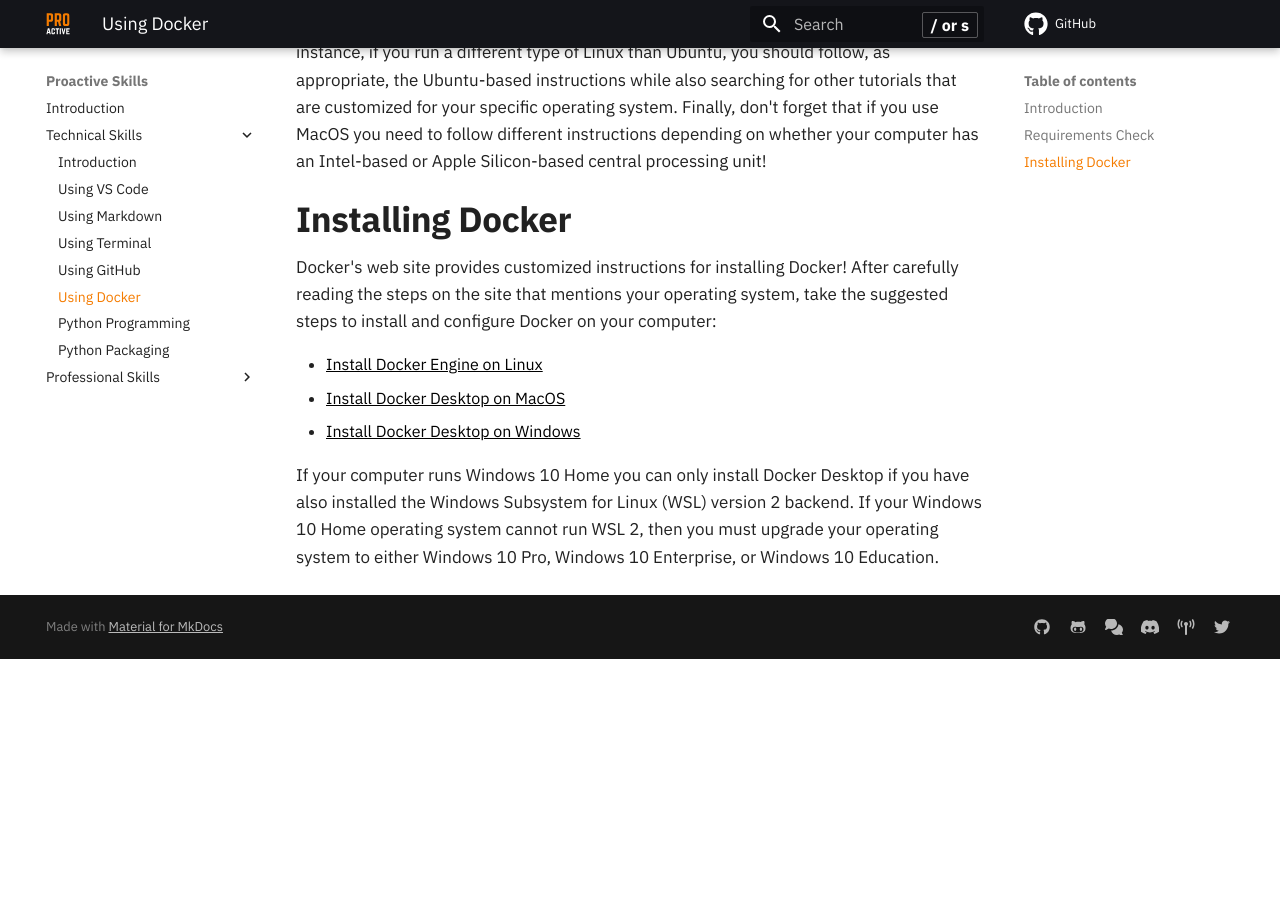
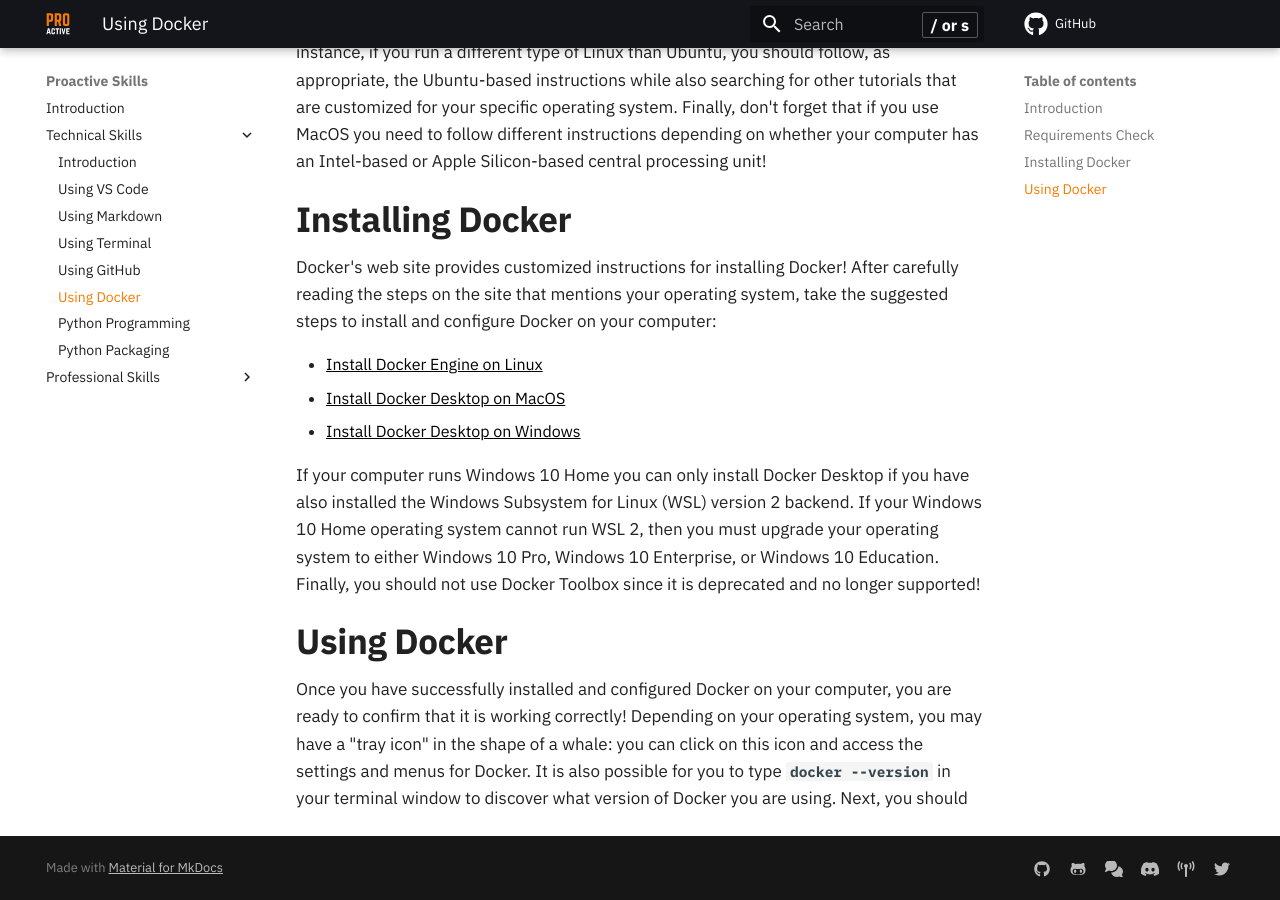
Before and after one commit to ProactiveProgrammers/www.proactiveprogrammers.com, an MkDocs documentation site: the page built from docs/proactive-skills/technical-skills/using-docker.md, in a window 1280 px wide and 900 px high, scrolled down 1017 px. Built offline with MkDocs 1.6.1 and Material for MkDocs 9.7.7, drawn with Linux system fonts in a browser that asks for light colours; comment, search, counter and statistics services are not loaded; before the commit the page ends 1676 px from its top, so only the background shows below that.

Commit message:
fix: Mention no support for Docker Toolbox in the using-docker.

```diff
--- a/docs/proactive-skills/technical-skills/using-docker.md
+++ b/docs/proactive-skills/technical-skills/using-docker.md
@@ -60,4 +60,14 @@
 have also installed the Windows Subsystem for Linux (WSL) version 2 backend. If
 your Windows 10 Home operating system cannot run WSL 2, then you must upgrade
 your operating system to either Windows 10 Pro, Windows 10 Enterprise, or
-Windows 10 Education.
+Windows 10 Education. Finally, you should not use Docker Toolbox since it is
+deprecated and no longer supported!
+
+## Using Docker
+
+Once you have successfully installed and configured Docker on your computer, you
+are ready to confirm that it is working correctly! Depending on your operating
+system, you may have a "tray icon" in the shape of a whale: you can click on
+this icon and access the settings and menus for Docker. It is also possible for
+you to type `docker --version` in your terminal window to discover what version
+of Docker you are using. Next, you should
```
